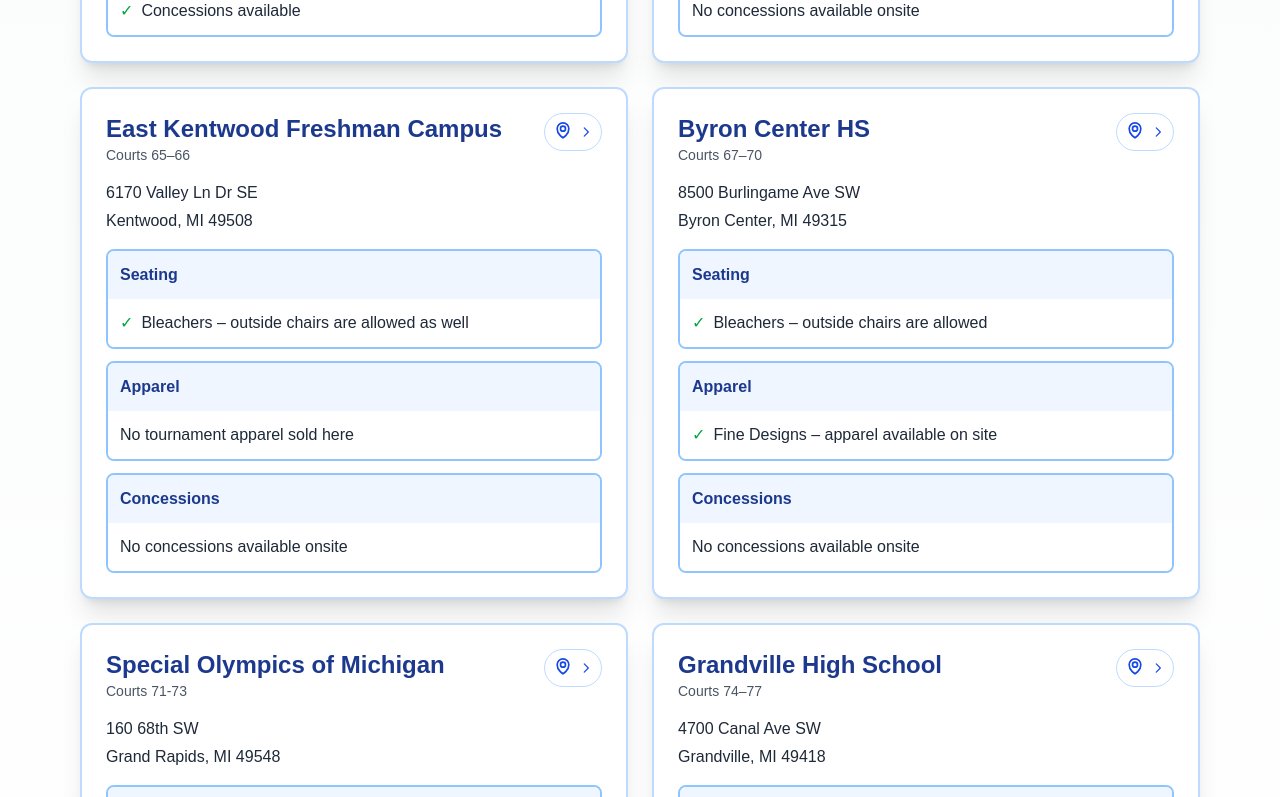
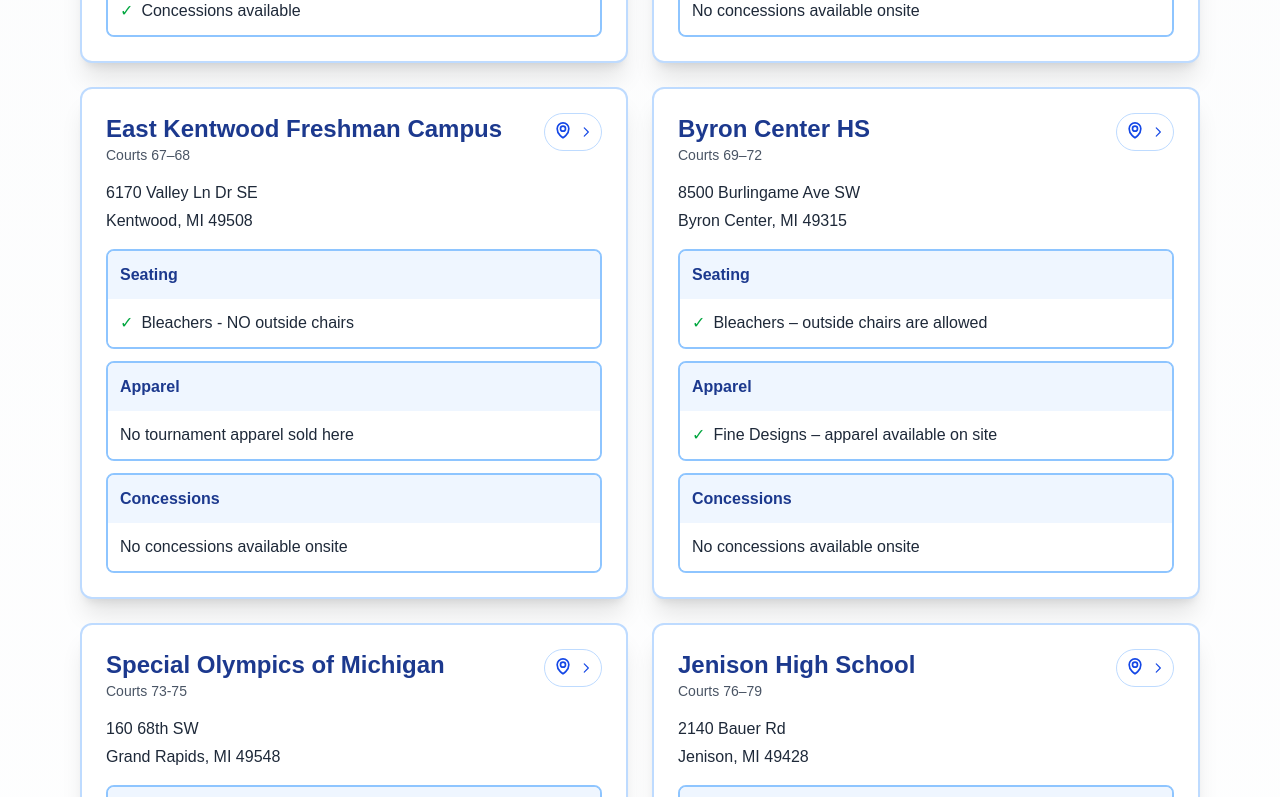
Before and after one commit to Inside-Out-Volleyball/volleyfest-web, a Next.js app: page /locations in a window 1280 px wide. Shown: the part 2000-2797 px from the top of the page. Built offline with nearby package versions, Linux system fonts and the light colour scheme.

Commit message:
updated location info

```diff
--- a/app/data/locations.ts
+++ b/app/data/locations.ts
@@ -20,7 +20,7 @@
   },
   {
     name: "Grand Valley State University",
-    courts: "37–42 (Fieldhouse and Rec Center)",
+    courts: "37–44 (Fieldhouse and Rec Center)",
     addressLines: ["4249 W Ravine Center Dr", "Allendale, MI 49401"],
     seatingAvailable: true,
     seatingText: "Bleachers – outside chairs are allowed as well",
@@ -30,7 +30,7 @@
 
   {
     name: "Impact Dynamic",
-    courts: "43–50",
+    courts: "45–52",
     addressLines: ["2830 Port Sheldon St", "Hudsonville, MI 49426"],
     seatingAvailable: true,
     seatingText: "Chairs provided – NO outside chairs",
@@ -39,16 +39,16 @@
   },
   {
     name: "Aquinas College",
-    courts: "51–56",
+    courts: "53–58",
     addressLines: ["1580 Fulton St E", "Grand Rapids, MI 49506"],
     seatingAvailable: true,
-    seatingText: "Bleachers – outside chairs are allowed",
+    seatingText: "Bleachers - NO outside chairs",
     apparel: true,
     concessions: true,
   },
   {
     name: "MSA Sport Spot",
-    courts: "57–60",
+    courts: "59–62",
     addressLines: ["3701 32nd St SE", "Grand Rapids, MI 49512"],
     seatingAvailable: true,
     seatingText: "Bleachers – outside chairs are allowed",
@@ -57,7 +57,7 @@
   },
   {
     name: "East Kentwood HS",
-    courts: "61–64",
+    courts: "63–66",
     addressLines: ["6230 Kalamazoo Ave SE", "Kentwood, MI 49508"],
     seatingAvailable: true,
     seatingText: "Bleachers – outside chairs are allowed as well",
@@ -66,16 +66,16 @@
   },
   {
     name: "East Kentwood Freshman Campus",
-    courts: "65–66",
+    courts: "67–68",
     addressLines: ["6170 Valley Ln Dr SE", "Kentwood, MI 49508"],
     seatingAvailable: true,
-    seatingText: "Bleachers – outside chairs are allowed as well",
+    seatingText: "Bleachers - NO outside chairs",
     apparel: false,
     concessions: false,
   },
   {
     name: "Byron Center HS",
-    courts: "67–70",
+    courts: "69–72",
     addressLines: ["8500 Burlingame Ave SW", "Byron Center, MI 49315"],
     seatingAvailable: true,
     seatingText: "Bleachers – outside chairs are allowed",
@@ -84,17 +84,17 @@
   },
   {
     name: "Special Olympics of Michigan",
-    courts: "71-73",
+    courts: "73-75",
     addressLines: ["160 68th SW", "Grand Rapids, MI 49548"],
     seatingAvailable: true,
-    seatingText: "Bleachers",
+    seatingText: "Bleachers - NO outside chairs",
     apparel: false,
     concessions: true,
   },
   {
-    name: "Grandville High School",
-    courts: "74–77",
-    addressLines: ["4700 Canal Ave SW", "Grandville, MI 49418"],
+    name: "Jenison High School",
+    courts: "76–79",
+    addressLines: ["2140 Bauer Rd", "Jenison, MI 49428"],
     seatingAvailable: true,
     seatingText: "Bleachers",
     apparel: false,
@@ -102,10 +102,19 @@
   },
   {
     name: "Grand Rapids Community College",
-    courts: "77–82",
+    courts: "80–85",
     addressLines: ["143 Bostwick Ave NE", "Grand Rapids, MI 49503"],
     seatingAvailable: true,
-    seatingText: "Bleachers",
+    seatingText: "Bleachers - NO outside chairs",
+    apparel: true,
+    concessions: true,
+  },
+  {
+    name: "Northview High School",
+    courts: "86–89",
+    addressLines: ["4451 Hunsberger Ave NE", "Grand Rapids, MI 49525"],
+    seatingAvailable: true,
+    seatingText: "Bleachers - outside chairs are allowed",
     apparel: false,
     concessions: true,
   },
```
